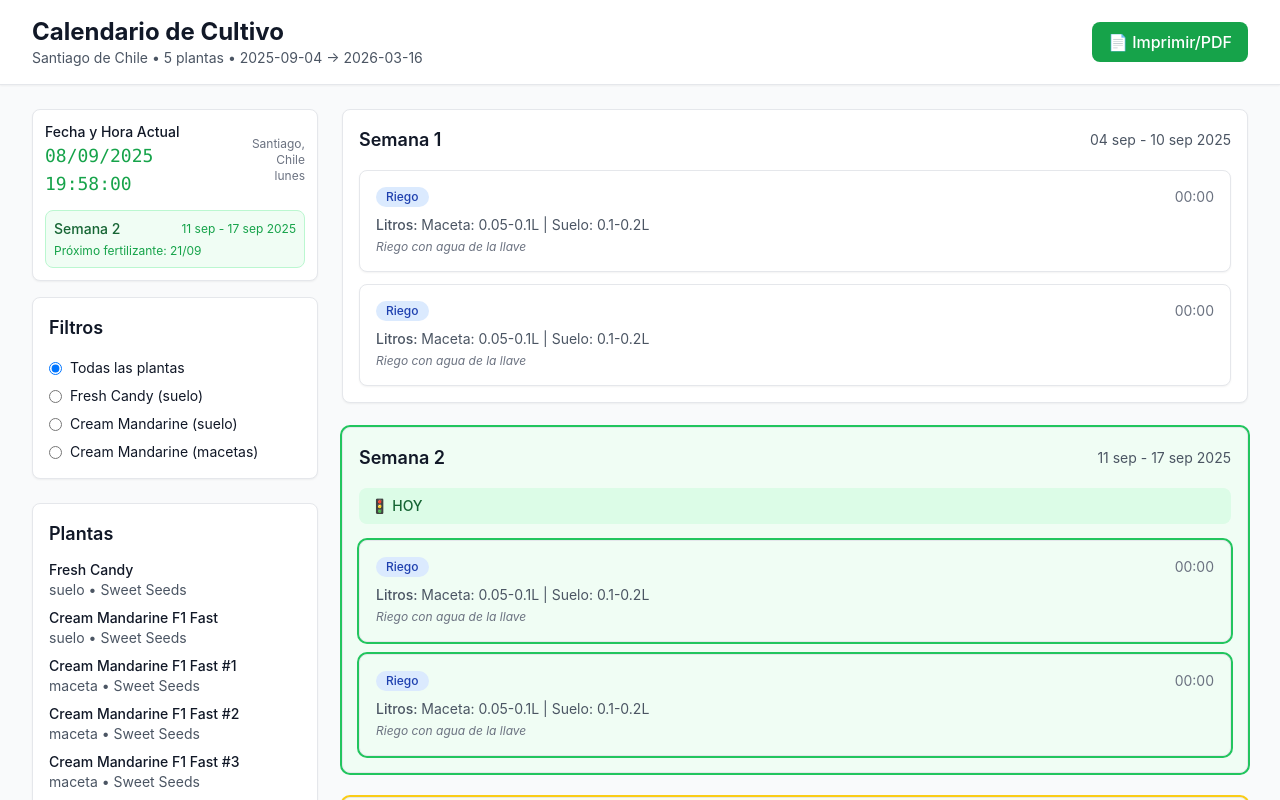
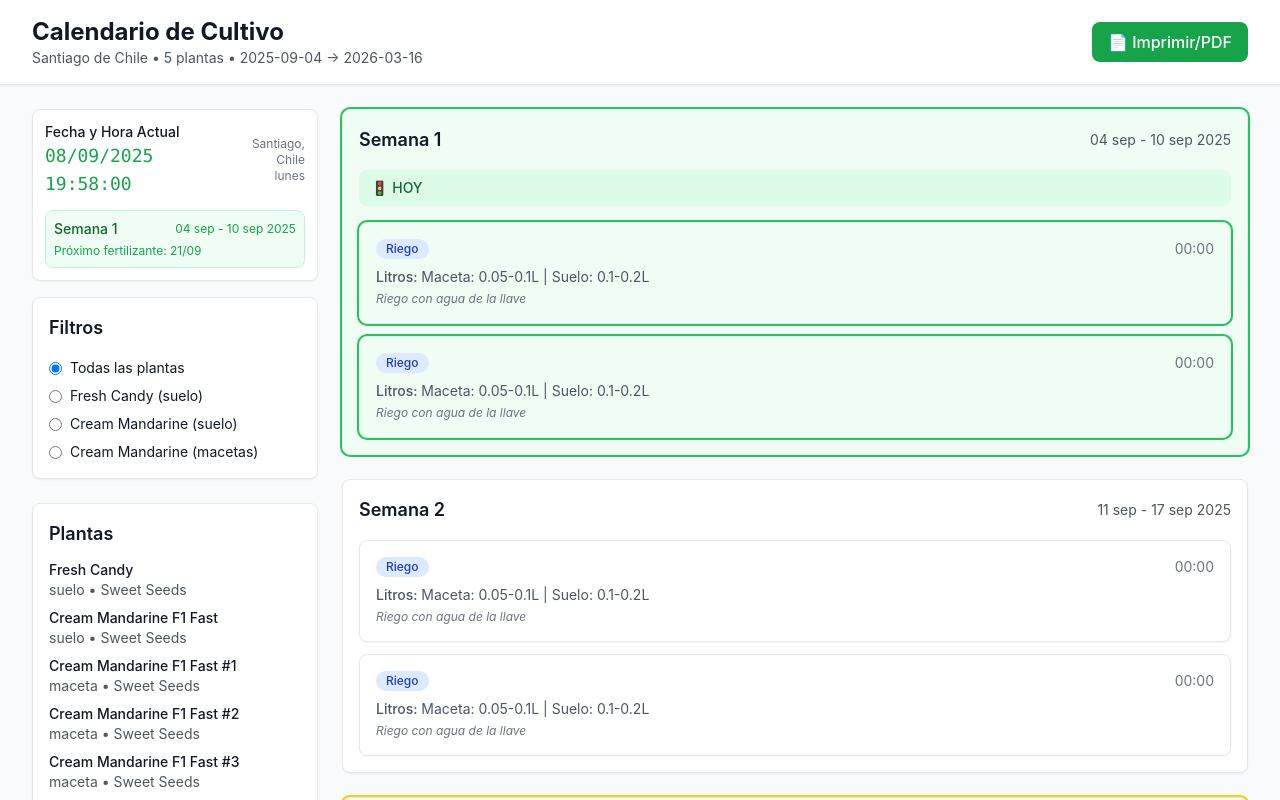
Before and after one commit to D33pKill/calendario, a React (Vite) app: page / in a window 1280 px wide. Shown: the top 800 px of the page. Built offline with nearby package versions, Linux system fonts and the light colour scheme.

Commit message:
Corregir detección de semana actual: usar rango de fechas en lugar de isSameWeek

```diff
--- a/src/App.tsx
+++ b/src/App.tsx
@@ -157,8 +157,9 @@ interface SemanaCardProps {
 }
 
 function SemanaCard({ semana, filtroPlanta, proximoFertilizante, onSeleccionarEvento, fechaActual }: SemanaCardProps & { fechaActual: Date }) {
-  const esHoy = isToday(semana.fechaInicio) || isToday(semana.fechaFin) ||
-    isSameWeek(fechaActual, semana.fechaInicio, { weekStartsOn: 1 });
+  // Verificar si la fecha actual está dentro del rango de la semana
+  const esHoy = (fechaActual >= semana.fechaInicio && fechaActual <= semana.fechaFin) ||
+    isToday(semana.fechaInicio) || isToday(semana.fechaFin);
 
   const esProximo = Boolean(proximoFertilizante &&
     isSameWeek(proximoFertilizante.fecha, semana.fechaInicio, { weekStartsOn: 1 }));
@@ -321,12 +322,22 @@ function DetallesPanel({ evento, onCerrar }: DetallesPanelProps) {
 // Componente de reloj
 function Reloj({ fechaActual }: { fechaActual: Date }) {
   const semanas = generarTodasLasSemanas();
-  const proximoFertilizante = obtenerProximoFertilizante();
+
+  // Obtener próximo fertilizante usando la fecha actual del estado
+  const proximoFertilizante = useMemo(() => {
+    for (const semana of semanas) {
+      const proximo = semana.eventos.find(e =>
+        e.tipo === 'fertilizacion' && e.fecha >= fechaActual
+      );
+      if (proximo) return proximo;
+    }
+    return null;
+  }, [semanas, fechaActual]);
 
   // Encontrar la semana actual
   const semanaActual = semanas.find(semana =>
-    isToday(semana.fechaInicio) || isToday(semana.fechaFin) ||
-    isSameWeek(fechaActual, semana.fechaInicio, { weekStartsOn: 1 })
+    (fechaActual >= semana.fechaInicio && fechaActual <= semana.fechaFin) ||
+    isToday(semana.fechaInicio) || isToday(semana.fechaFin)
   );
 
   return (
```
